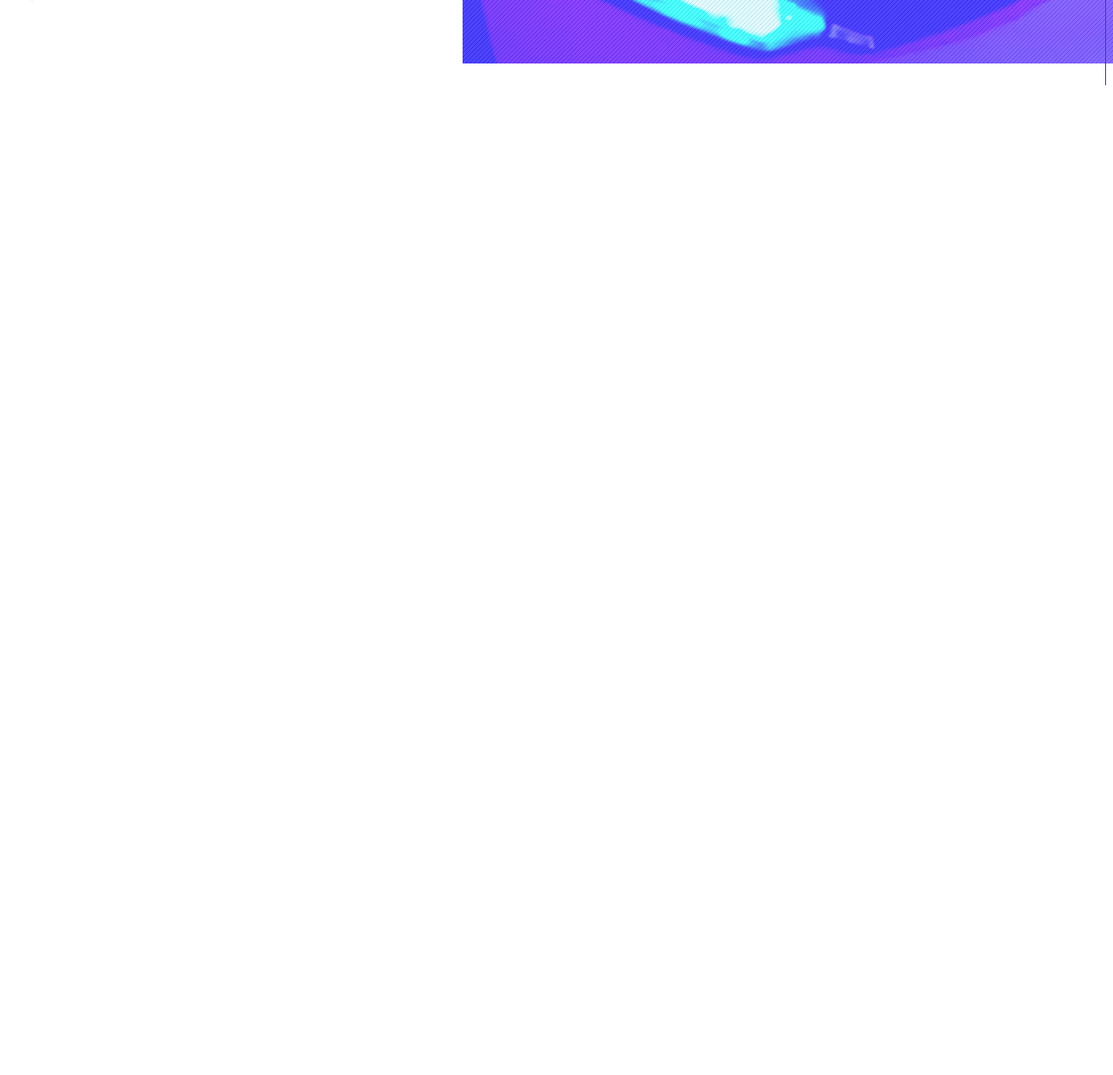
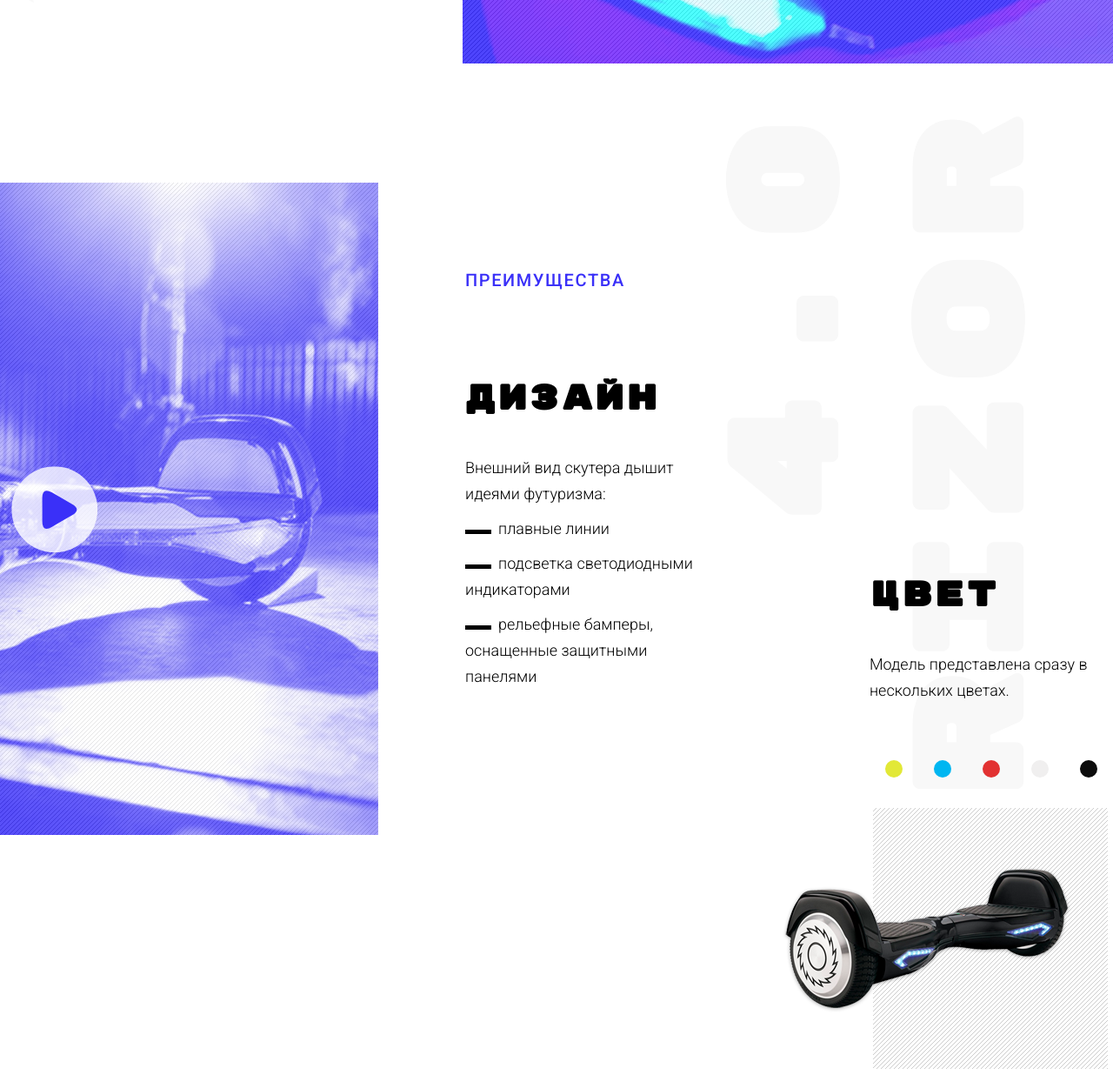
Before and after one commit to dedmorozov/rizor, a website: page index.html in a window 1280 px wide. Shown: the part 790-2026 px from the top of the page at 87% size. Before the commit the page ends 1030 px from the top, so only its background shows below. Drawn offline with Linux system fonts and the light colour scheme.

Commit message:
second page

```diff
--- a/index.html
+++ b/index.html
@@ -31,8 +31,9 @@
 
       <div class="promo__content content">
         <article class="content__left-side left-side">
-          <h1 class="left-side__title">RIzor Hovertrax 4.0</h1>
+          <h1 class="left-side__title">Rizor Hovertrax 4.0</h1>
           <p class="left-side__subtitle">Маневренность, легкость, экологичность</p>
+          <img src="src/images/promo-arrow.png" class="left-side__arrow">
         </article>
         <div class="content__right-side right-side">
           <div class="right-side__video">
@@ -43,28 +44,64 @@
           </div>
           <img src="src/images/promo-picture.png" class="right-side__picture">
         </div>
-
-        <div class="content__scroll scroll">
-          <div class="scroll__long"></div>
-          <div class="scroll__circles circles">
-            <div class="circles__item--active"></div>
-            <div class="circles__item"></div>
-            <div class="circles__item"></div>
-            <div class="circles__item"></div>
-          </div>
-          <div class="scroll__long"></div>
-        </div>
       </div>
-
     </section>
 
 		<main class="description container">
-      <section class="description__advantages" id="advantages"></section>
+      <section class="description__advantages advantages" id="advantages">
+        <figure class="advantages__img">
+          <img src="src/images/advantages-picture.png">
+          <button class="advantages__play-video">
+            <img src="src/images/advantages-play.svg">
+          </button>
+        </figure>
+
+        <div class="advantages__text text">
+          <div class="text__design design">
+            <h4 class="text__name">ПРЕИМУЩЕСТВА</h4>
+            <h2 class="design__title">ДИЗАЙН</h2>
+            <ul class="design__subtitle-list subtitle-list">
+              <li class="subtitle-list__item">Внешний вид скутера дышит идеями футуризма:</li>
+              <li class="subtitle-list__item">плавные линии</li>
+              <li class="subtitle-list__item">подсветка светодиодными индикаторами</li>
+              <li class="subtitle-list__item">рельефные бамперы, оснащенные защитными панелями</li>
+            </ul>
+          </div>
+          <div class="text__color color">
+            <h2 class="color__title">ЦВЕТ</h2>
+            <p class="color__subtitle">Модель представлена сразу в нескольких цветах.</p>
+            <div class="color__rounds rounds">
+              <div class="rounds__item rounds__item--yellow"></div>
+              <div class="rounds__item rounds__item--blue"></div>
+              <div class="rounds__item rounds__item--red"></div>
+              <div class="rounds__item rounds__item--grey"></div>
+              <div class="rounds__item rounds__item--black"></div>
+            </div>
+            <figure class="color__img">
+              <img src="src/images/advantages-board.png">
+            </figure>
+          </div>
+          <div>
+            <h1 class="advantages__background-text">4.0 Rizor</h1>
+          </div>
+        </div>
+      </section>
       <section class="description__characteristics" id="characteristics"></section>
     </main>
 
 		<footer class="footer container">
       <article class="footer__for-whom" id="for-whom"></article>
-		</footer>
+    </footer>
+
+    <div class="container__scroll scroll">
+      <div class="scroll__long"></div>
+      <div class="scroll__circles circles">
+        <div class="circles__item--active"></div>
+        <div class="circles__item"></div>
+        <div class="circles__item"></div>
+        <div class="circles__item"></div>
+      </div>
+      <div class="scroll__long"></div>
+    </div>
 	</body>
 </html>
--- a/package.json
+++ b/package.json
@@ -4,6 +4,7 @@
   "description": "",
   "main": "index.js",
   "scripts": {
+    "eslint": "eslint .src",
     "scss": "node-sass --output-style compressed -o dist/css src/scss",
     "serve": "browser-sync start --server --files 'dist/css/*.css, **/*.html'",
     "watch:css": "onchange 'src/scss' -- npm run scss",
@@ -12,7 +13,10 @@
   "author": "",
   "license": "ISC",
   "devDependencies": {
+    "@mate-academy/eslint-config": "0.0.12",
     "browser-sync": "^2.26.13",
+    "eslint": "^7.13.0",
+    "eslint-plugin-node": "^11.1.0",
     "node-sass": "^5.0.0",
     "npm-run-all": "^4.1.5",
     "onchange": "^7.1.0"
--- /dev/null
+++ b/src/scss/advantages.scss
@@ -0,0 +1,130 @@
+.advantages {
+  display: flex;
+  position: relative;
+  left: -350px;
+
+  &__img {
+    position: relative;
+  }
+
+  &__play-video {
+    position: absolute;
+    left: 50%;
+    bottom: 50%;
+    border: none;
+    transform: translate(-50%, 50%);
+    background: none;
+  }
+
+  &__background-text {
+    width: 80%;
+    position: absolute;
+    top: 180px;
+    right: -600px;
+    transform: rotate(-90deg);
+    text-align: right;
+    font-size: 172px;
+    font-family: "Rubik Mono One", sans-serif;
+    letter-spacing: 0.08em;
+    color: #f8f8f8;
+    z-index: -1;
+  }
+}
+
+.text {
+  margin-left: 100px;
+  display: flex;
+
+  &__name {
+    margin: 100px 0;
+    font-size: 20px;
+    color: #3a30f8;
+    letter-spacing: 0.08em;
+    font-weight: normal;
+  }
+}
+
+.design {
+
+  &__title {
+    margin-bottom: 40px;
+    font-size: 40px;
+    font-family: "Rubik Mono One", sans-serif;
+    letter-spacing: 0.08em;
+  }
+}
+
+.subtitle-list {
+  width: 265px;
+
+  &__item {
+    margin: 10px 0;
+    line-height: 30px;
+    font-size: 18px;
+    font-weight: 300;
+    list-style-type: none;
+
+    &:not(:first-child)::before {
+      content: "";
+      margin-right: 8px;
+      display: inline-block;
+      width: 30px;
+      height: 5px;
+      background-color: #000;
+    }
+  }
+}
+
+.color {
+  padding-left: 100px;
+  position: relative;
+  top: 450px;
+
+  &__title {
+    margin: 0 0 40px 100px;
+    font-size: 40px;
+    font-family: "Rubik Mono One", sans-serif;
+    letter-spacing: 0.08em;
+  }
+
+  &__subtitle {
+    margin-left: 100px;
+    line-height: 30px;
+    font-size: 18px;
+    font-weight: 300;
+    list-style-type: none;
+  }
+}
+
+.rounds {
+  padding: 65px 0 35px 100px;
+  display: flex;
+  flex-direction: row;
+
+  &__item {
+    margin: 0 18px;
+    height: 20px;
+    width: 20px;
+    border-radius: 50%;
+
+    &--yellow {
+      background-color: #e2e837;
+    }
+
+    &--blue {
+      background-color: #00b6f1;
+    }
+
+    &--red {
+      background-color: #e23232;
+    }
+
+    &--grey {
+      background-color: #f0efef;
+    }
+
+    &--black {
+      background-color: #0c0c0c;
+    }
+  }
+}
--- a/src/scss/content.scss
+++ b/src/scss/content.scss
@@ -1,4 +1,4 @@
-@import "scroll.scss";
+// @import "scroll.scss";
 
 .content {
   display: flex;
@@ -25,6 +25,12 @@
     letter-spacing: 0.08em;
     text-transform: uppercase;
     font-weight: bold;
+  }
+
+  &__arrow {
+    position: relative;
+    left: 30px;
+    top: 50px;
   }
 }
 
--- a/src/scss/description.scss
+++ b/src/scss/description.scss
@@ -1,3 +1,6 @@
+@import "advantages.scss";
+
 .description {
-  padding: 85px 0;
+  padding: 200px 0 85px;
+  height: 100vh;
 }
--- a/src/scss/scroll.scss
+++ b/src/scss/scroll.scss
@@ -1,10 +1,12 @@
 .scroll {
+  padding: 1% 0;
   display: flex;
   flex-direction: column;
   justify-content: space-between;
-  position: absolute;
+  position: fixed;
+  top: 0px;
   right: 0;
-  height: 100%;
+  height: 100vh;
   align-items: center;
 
   &__long {
--- a/src/scss/styles.scss
+++ b/src/scss/styles.scss
@@ -1,6 +1,7 @@
 @import "container.scss";
 @import "promo.scss";
 @import "description.scss";
+@import "scroll.scss";
 
 *,
 *::before,
@@ -11,30 +12,10 @@
 }
 
 html {
+  scroll-behavior: smooth;
   font-family: "Roboto", sans-serif;
 }
 
 body {
   overflow-x: hidden;
 }
-
-
-.description {
-
-  // .description__advantages
-
-  &__advantages {
-  }
-
-  // .description__characteristics
-
-  &__characteristics {
-  }
-}
-.footer {
-
-  // .footer__for-whom
-
-  &__for-whom {
-  }
-}
```
Also changed, not shown: .eslintrc.js (added), dist/css/styles.css, src/images/advantages-board.png (added), src/images/advantages-picture.png (added), src/images/advantages-play.svg (added), src/images/promo-arrow.png (added), 2 other files.
